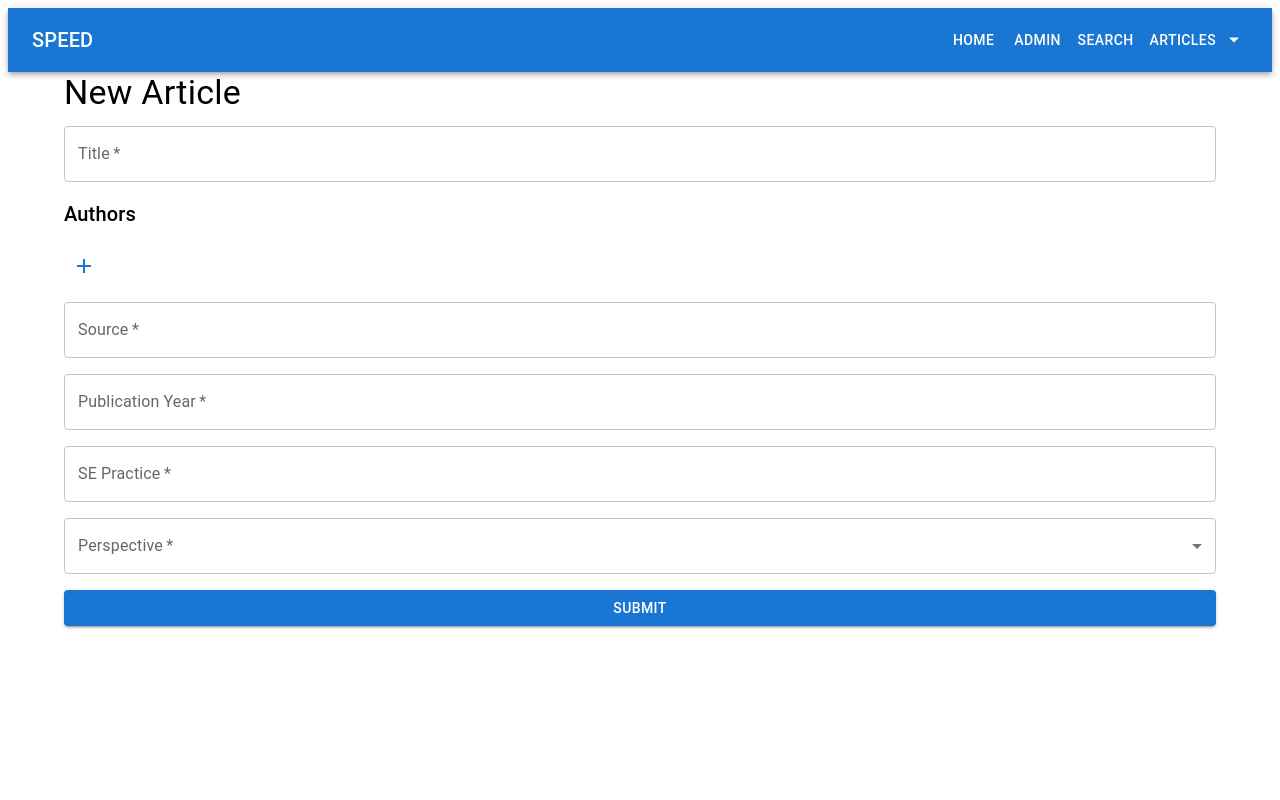
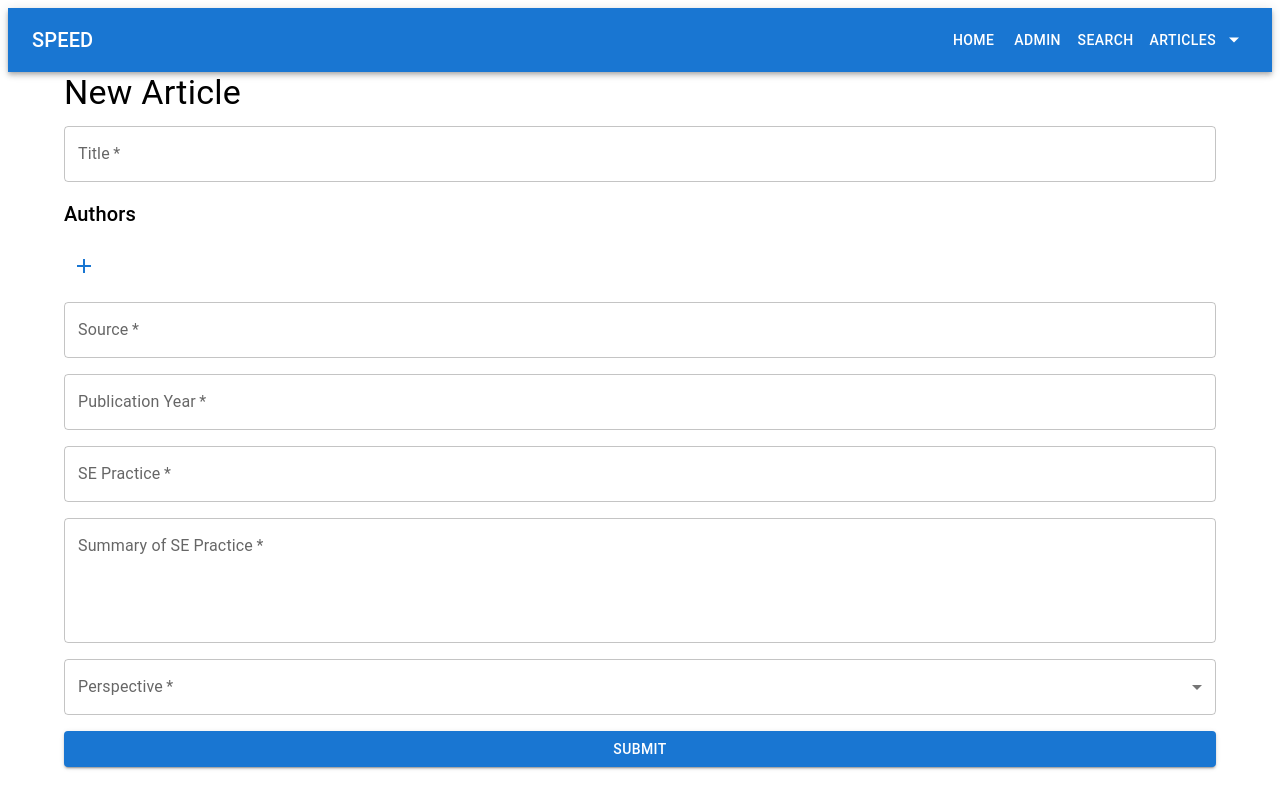
Before and after one commit to param-patel-08/CISE_SPEED_Project, a Next.js app in the folder frontend/: page /articles/new in a window 1280 px wide. Built offline with nearby package versions, Linux system fonts and the light colour scheme.

Commit message:
Add summary field to NewArticle form

```diff
--- a/frontend/src/pages/articles/new.tsx
+++ b/frontend/src/pages/articles/new.tsx
@@ -22,6 +22,7 @@ const NewArticle = () => {
   const [pubYear, setPubYear] = useState<string>("");
   const [sePractice, setSEPractice] = useState("");
   const [perspective, setPerspective] = useState("");
+  const [summary, setSummary] = useState(""); // New state for the summary
   const [snackbar, setSnackbar] = useState({ open: false, message: "", severity: "success" as "success" | "error" });
 
   const submitNewArticle = async (event: FormEvent<HTMLFormElement>) => {
@@ -34,6 +35,7 @@ const NewArticle = () => {
       PubYear: pubYear,
       SEPractice: sePractice,
       Perspective: perspective,
+      Summary: summary,  // Include the summary in the form submission
     };
 
     try {
@@ -46,6 +48,7 @@ const NewArticle = () => {
       setPubYear("");
       setSEPractice("");
       setPerspective("");
+      setSummary(""); // Clear the summary after submission
     } catch (error) {
       console.error("Error submitting article:", error);
       setSnackbar({ open: true, message: "Error submitting article. Please try again.", severity: "error" });
@@ -160,7 +163,20 @@ const NewArticle = () => {
             required
           />
 
-          {/* Updated Dropdown for Perspective with Color Cues */}
+          {/* New TextField for Summary */}
+          <TextField
+            label="Summary of SE Practice"
+            variant="outlined"
+            fullWidth
+            multiline
+            rows={4} // To give it a text-area look
+            margin="normal"
+            value={summary}
+            onChange={(event) => setSummary(event.target.value)}
+            required
+          />
+
+          {/* Dropdown for Perspective with Color Cues */}
           <TextField
             select
             label="Perspective"
```
